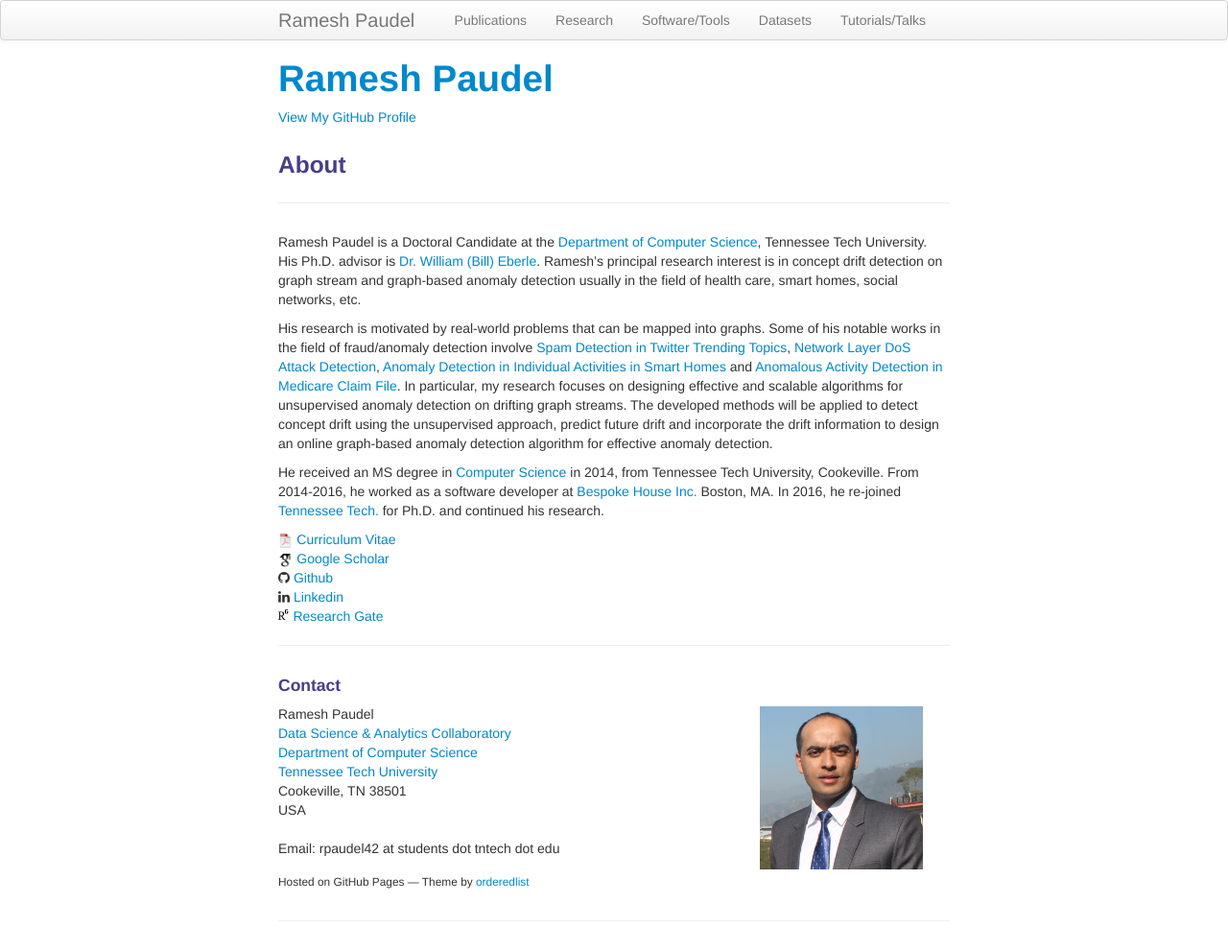
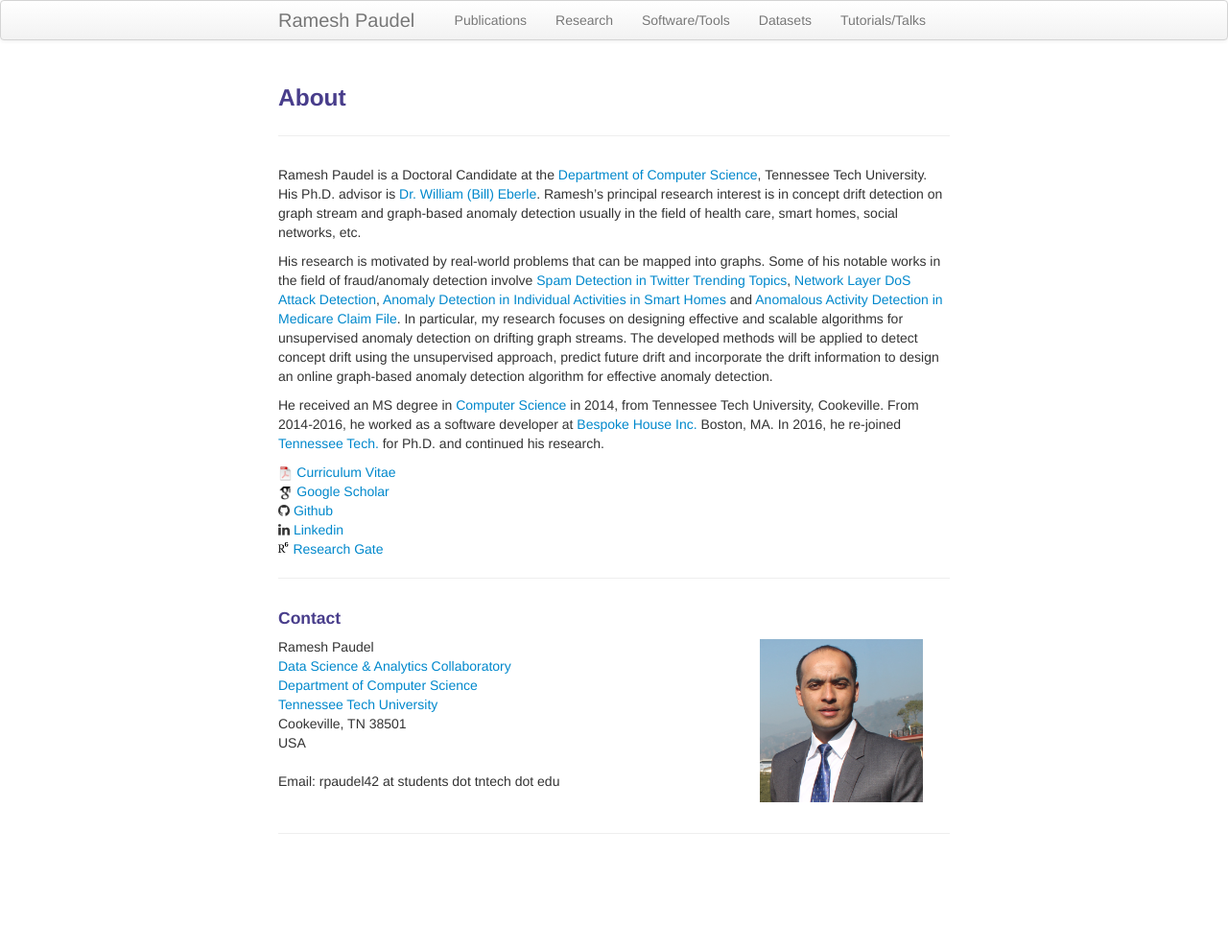
Before and after one commit to rpaudel42/rpaudel42.github.io, a Jekyll site: the page built from index.md, in a window 1280 px wide. Shown: the whole page at 96% size. Built offline with Jekyll 4.4.1, drawn with Linux system fonts in a browser that asks for light colours; nearby versions of some CDN libraries; the repository's description, which GitHub fills in, is left out; after the commit the page ends 900 px from its top, so only the background shows below that.

Commit message:
checking new setting home page

```diff
--- a/_includes/themes/twitter/frontpage.html
+++ b/_includes/themes/twitter/frontpage.html
@@ -1,43 +1,5 @@
-<!--<div class="row-fluid">-->
-  <!--<div class="span12">-->
-    <!--{{ content }}-->
-  <!--</div>-->
-<!--</div>-->
-<div class="wrapper">
-  <header>
-    <h1><a href="{{ "/" | absolute_url }}">{{ site.title | default: site.github.repository_name }}</a></h1>
-
-    {% if site.logo %}
-    <img src="{{site.logo | relative_url}}" alt="Logo" />
-    {% endif %}
-
-    <p>{{ site.description | default: site.github.project_tagline }}</p>
-
-    {% if site.github.is_project_page %}
-    <p class="view"><a href="{{ site.github.repository_url }}">View the Project on GitHub <small>{{ site.github.repository_nwo }}</small></a></p>
-    {% endif %}
-
-    {% if site.github.is_user_page %}
-    <p class="view"><a href="{{ site.github.owner_url }}">View My GitHub Profile</a></p>
-    {% endif %}
-
-    {% if site.show_downloads %}
-    <ul class="downloads">
-      <li><a href="{{ site.github.zip_url }}">Download <strong>ZIP File</strong></a></li>
-      <li><a href="{{ site.github.tar_url }}">Download <strong>TAR Ball</strong></a></li>
-      <li><a href="{{ site.github.repository_url }}">View On <strong>GitHub</strong></a></li>
-    </ul>
-    {% endif %}
-  </header>
-  <section>
-
+<div class="row-fluid">
+  <div class="span12">
     {{ content }}
-
-  </section>
-  <footer>
-    {% if site.github.is_project_page %}
-    <p>This project is maintained by <a href="{{ site.github.owner_url }}">{{ site.github.owner_name }}</a></p>
-    {% endif %}
-    <p><small>Hosted on GitHub Pages &mdash; Theme by <a href="https://github.com/orderedlist">orderedlist</a></small></p>
-  </footer>
+  </div>
 </div>
```
